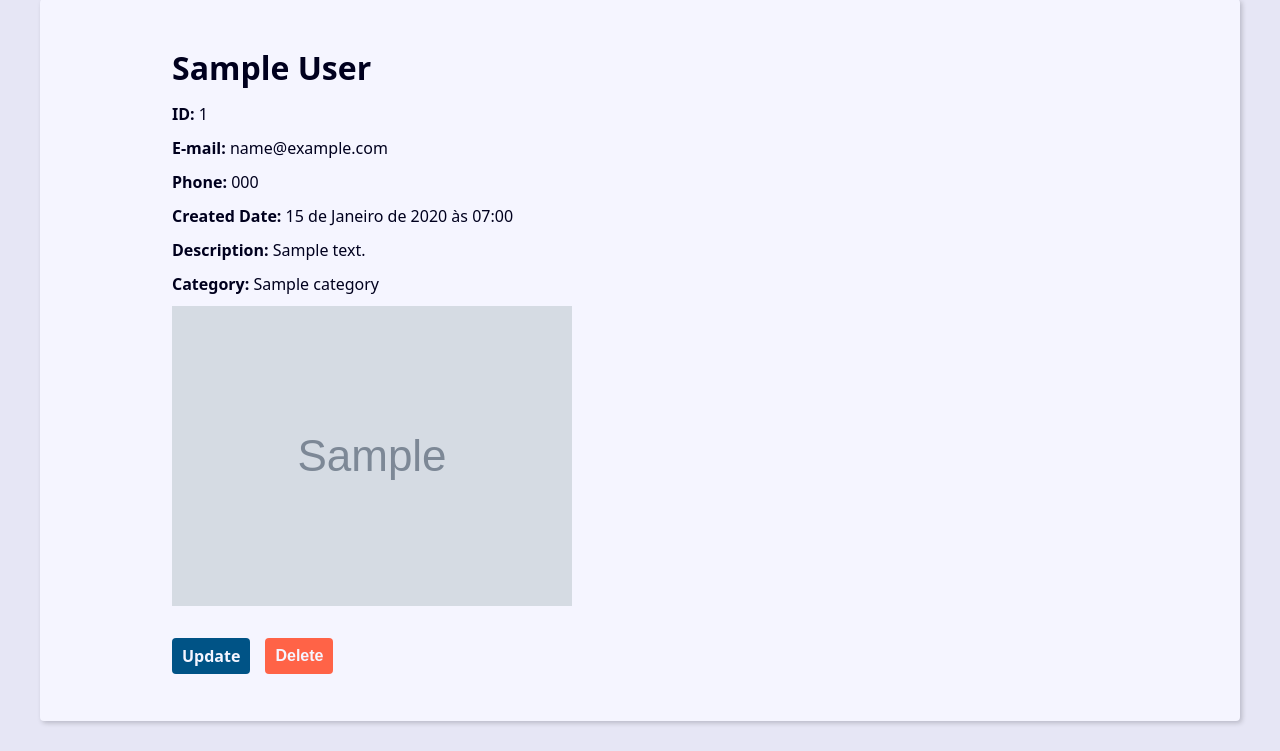
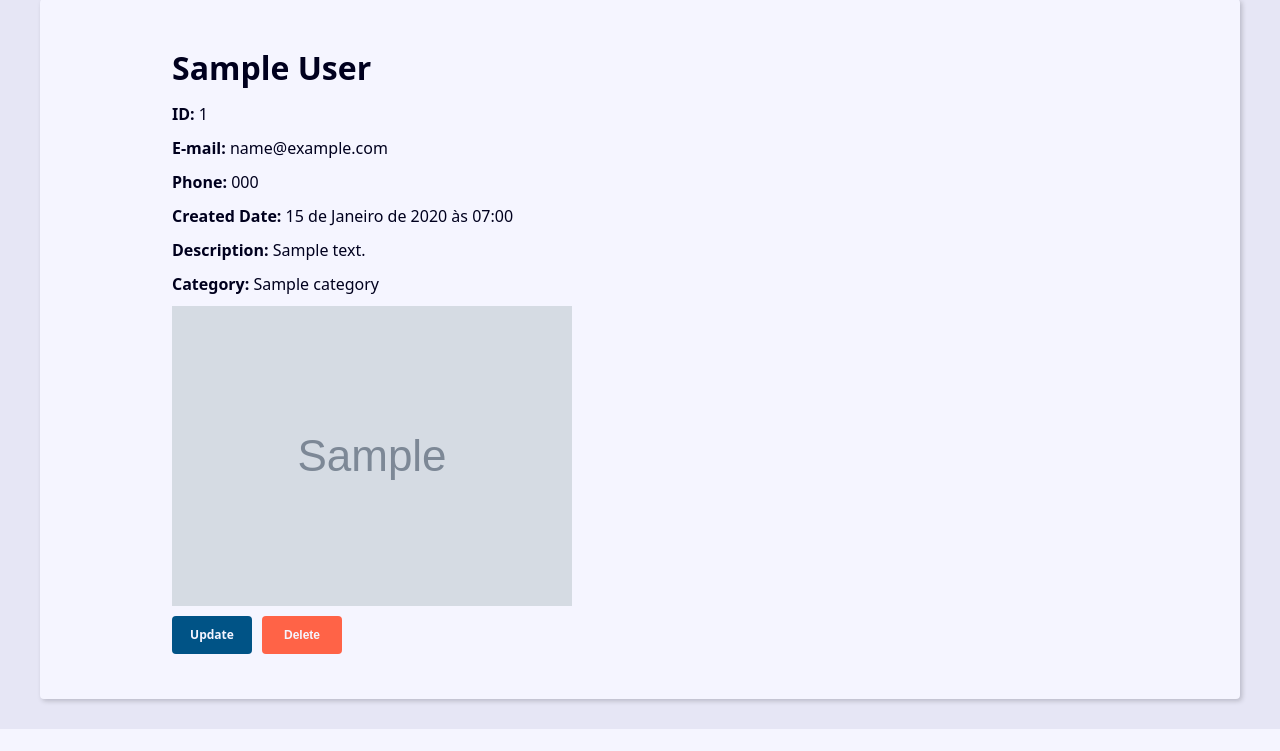
Before and after one commit to Bianc-byte/Projeto_Agenda, a Django app: page /contact/1/ in a window 1280 px wide. Shown: the part 270-1021 px from the top of the page. After the commit the page ends 999 px from the top, so only its background shows below. Run offline with Django 5.2, Linux system fonts and the light colour scheme; a user stored in the database is signed in; tables that the repository leaves empty hold one stand-in row (values such as "Sample post"); grey boxes marked "Sample" are stand-in pictures.

Commit message:
atualizando o css

```diff
--- a/base_static/global/css/style.css
+++ b/base_static/global/css/style.css
@@ -318,22 +318,40 @@ svg {
   box-shadow: 0 0 5px var(--link-dark-color);
 }
 
+
 .contact-links {
-  margin-block: calc(var(--small-font-size) * 2);
   display: flex;
-  align-items: center;
-  gap: 0 var(--spacing);
+  gap: 1rem;
+  flex-wrap: wrap;
 }
 
-.btn-link {
-  font-size: var(--small-font-size);
-  text-decoration: none;
+
+/* Estilos compartilhados para ambos os botões */
+.contact-links .btn,
+.contact-links .btn-delete {
+  width: 80px;
+  padding: 1rem 0;
+  font-size: 1.2rem;
   font-weight: bold;
-  padding: 1rem;
-  display: block;
-  line-height: var(--small-font-size);
+  line-height: 1.5;
+  border-radius: var(--default-border-radius);
+  cursor: pointer;
+  text-align: center;
+  display: inline-block;
+  border: none;
+  transition: filter var(--transition-fast) ease-in-out;
+  box-sizing: border-box;
 }
 
-.btn-delete {
-  background: tomato;
+/* Botão Update */
+.contact-links .btn {
+  background-color: var(--link-dark-color);
+  color: var(--clr-white);
+  text-decoration: none;
 }
+
+/* Botão Delete */
+.contact-links .btn-delete {
+  background-color: tomato;
+  color: var(--clr-white);
+}
--- a/contact/templates/contact/contact.html
+++ b/contact/templates/contact/contact.html
@@ -23,7 +23,7 @@
       <div class="contact-links">
         <a class="btn btn-link" href="{% url 'contact:update' contact.id %}">Update</a>
 
-        <form action="{% url 'contact:delete' contact.id %}" method="POST">
+        <form action="{% url 'contact:delete' contact.id %}" method="POST" style="margin:0;">
           {% csrf_token %}
 
           {% if confirmation == 'no' %}
```
